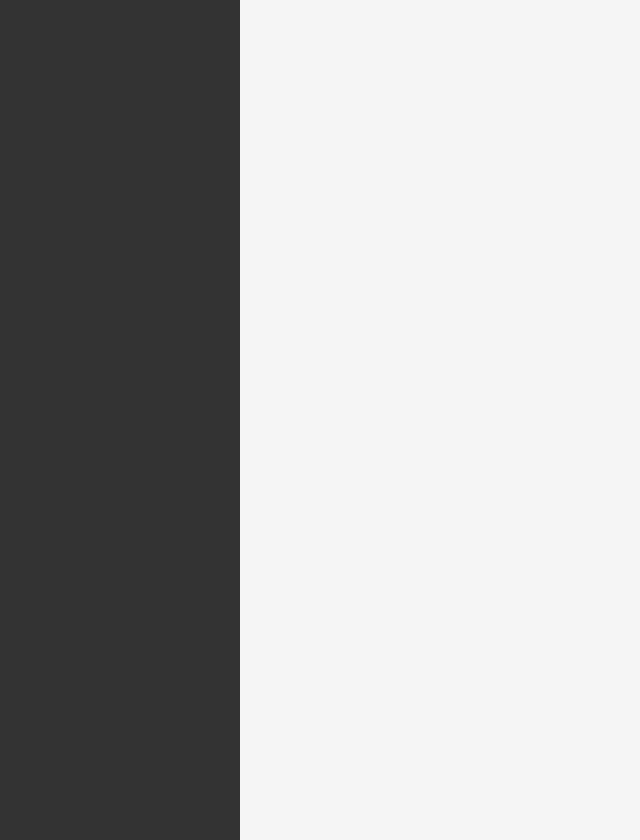
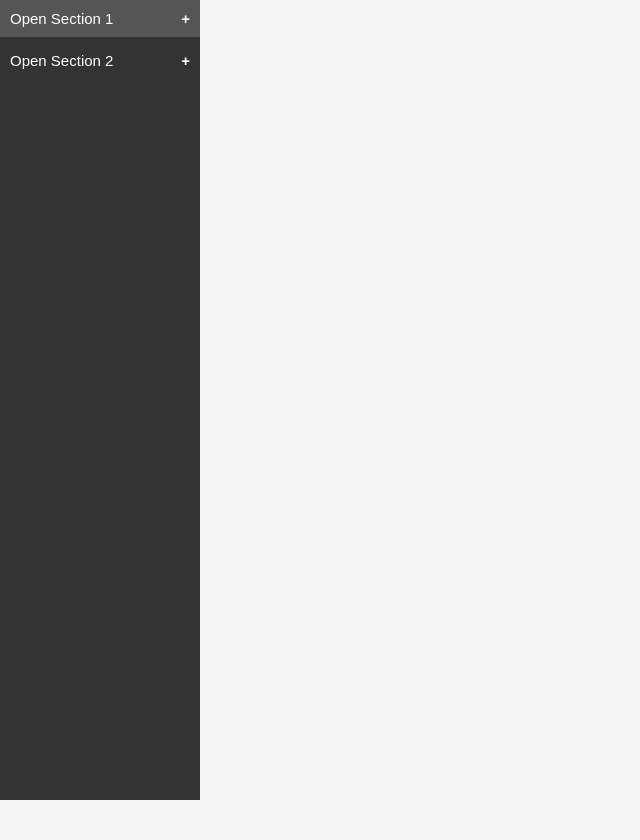
Before and after one commit to KBSudHanVa/mysampleproject, a React (Create React App) app in the folder main/: page /home in a window 1280 px wide. Shown: the whole page, without its empty margins (0-640 px from the left). After the commit the page ends 800 px from the top, so only its background shows below. Built offline with nearby package versions, Linux system fonts and the light colour scheme.

Commit message:
trying to imp nav

```diff
--- a/main/src/Components/SubComponents/MainComponents/NavBarComponents/NavBar.css
+++ b/main/src/Components/SubComponents/MainComponents/NavBarComponents/NavBar.css
@@ -1,12 +1,78 @@
-.hello{
-   background-color: burlywood;
-}
-/* Sidebar.css */
+/* NavBar.css */
+
 .sidebar {
-   width: 200px;
-   /* height: 100%; */
+   width: 200px; /* Adjust width as needed */
+   height: 100%;
    background-color: #333;
    color: #fff;
-   padding: 20px;
    height: 100vh;
-}
+ }
+ .content {
+   padding: 0 18px;
+   max-height: 0;
+   overflow: hidden;
+   transition: max-height 0.2s ease-out;
+   /* background-color: #f1f1f1; */
+   color: #333;
+   will-change: transform; /* Apply hardware acceleration */
+ }
+
+
+ .collapsible {
+   background-color: #777;
+   color: white;
+   border: 1px solid #333;
+   cursor: pointer;
+   padding: 18px;
+   width: 100%;
+   border: none;
+   text-align: left;
+   outline: none;
+   font-size: 15px;
+ }
+
+ .active, .collapsible:hover {
+   background-color: #555;
+ }
+
+ .collapsible:after {
+   content: '\002B';
+   color: white;
+   font-weight: bold;
+   float: right;
+   margin-left: 5px;
+ }
+
+ .active:after {
+   content: "\2212";
+ }
+
+ .content {
+   padding: 0 18px;
+   max-height: 0;
+   overflow: hidden;
+   transition: max-height 0.2s ease-out; /* Ensure transition property is applied */
+   /* background-color: #f1f1f1; */
+   color: #333;
+ }
+
+ .content.active {
+   max-height: 1000px; /* Adjust as needed */
+ }
+
+ /* Additional styling for buttons */
+ .sidebar button {
+   display: block;
+   width: 100%;
+   padding: 10px;
+   margin-bottom: 5px;
+   background-color: transparent;
+   border: none;
+   color: #fff;
+   text-align: left;
+   cursor: pointer;
+ }
+
+ .sidebar button:hover {
+   background-color: #555;
+ }
--- a/main/src/Components/SubComponents/MainComponents/NavBarComponents/NavBar.jsx
+++ b/main/src/Components/SubComponents/MainComponents/NavBarComponents/NavBar.jsx
@@ -1,14 +1,40 @@
-import "./NavBar.css"
-import { Link } from 'react-router-dom';
+// NavBar.jsx
+import React, { useState } from 'react';
+import './NavBar.css'; // Import CSS file
 
-function NavBar(){
-   return(
-     <div>
-        <div className="sidebar">
+const NavBar = () => {
+  const [activeIndex, setActiveIndex] = useState(null);
 
+  const toggleCollapsible = (index) => {
+    setActiveIndex(activeIndex === index ? null : index);
+  };
+
+  return (
+    <div className="sidebar">
+      {[1, 2].map(index => (
+        <div key={index}>
+          <button className="collapsible" onClick={() => toggleCollapsible(index)}>Open Section {index}</button>
+          <div className={activeIndex === index ? "content active" : "content"}>
+            {/* Section 1 */}
+            {index === 1 && (
+              <>
+                <button>Home</button>
+                <button>Dashboard</button>
+              </>
+            )}
+
+            {/* Section 2 */}
+            {index === 2 && (
+              <>
+                <button>Sales</button>
+                <button>Reports</button>
+              </>
+            )}
+          </div>
         </div>
-     </div>
-   )
+      ))}
+    </div>
+  );
 }
 
 export default NavBar;
```
